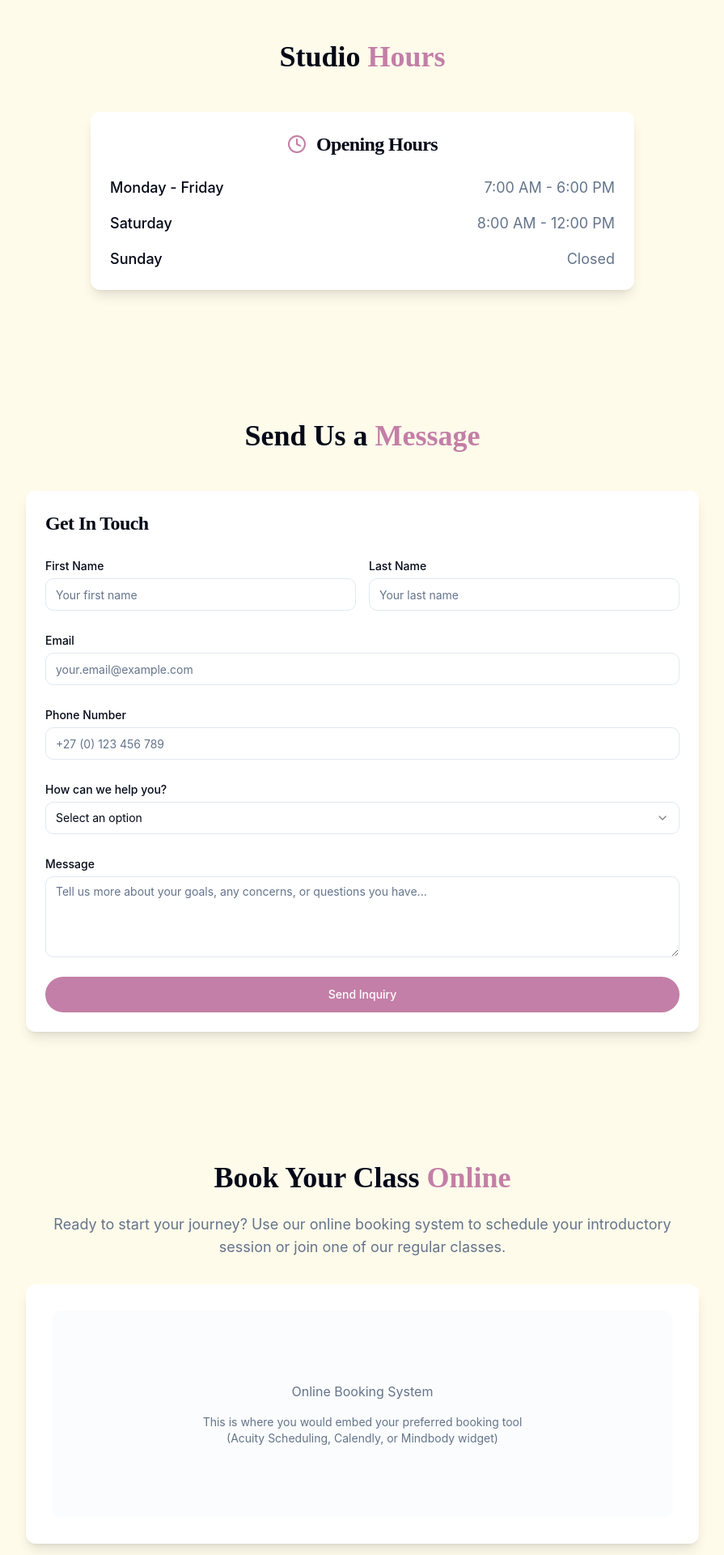
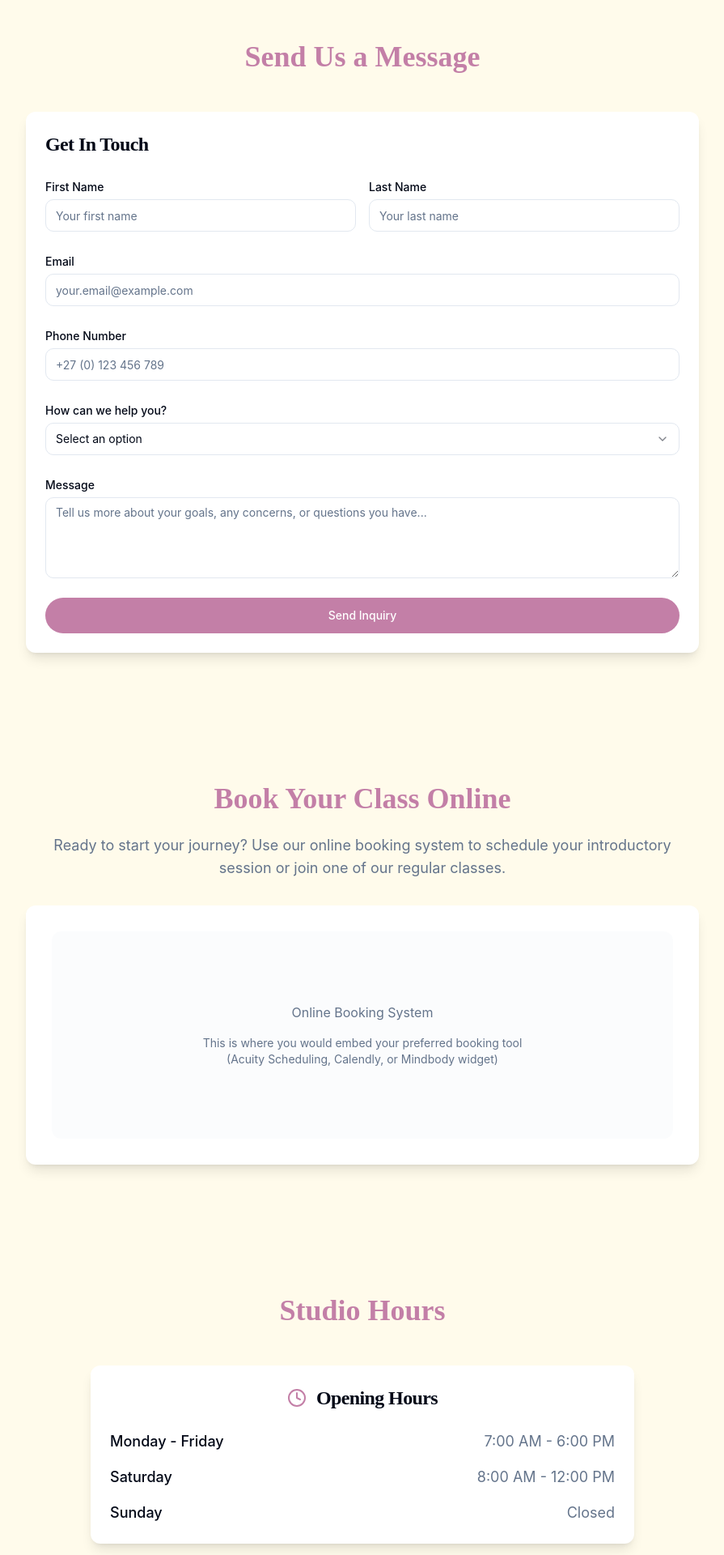
Before and after one commit to s-s-campbell/focus-pilates-wellbeing-hub, a React (Vite) app: page /contact in a window 1280 px wide. Shown: the part 440-2360 px from the top of the page at 81% size, without its empty margins (192-1087 px from the left). Built offline with nearby package versions, Linux system fonts and the light colour scheme.

Commit message:
Implement contact page changes
Apply the changes to the contact page as per the plan.

```diff
--- a/src/pages/Contact.tsx
+++ b/src/pages/Contact.tsx
@@ -1,3 +1,4 @@
+
 import Navigation from '@/components/Navigation';
 import Footer from '@/components/Footer';
 import { Card, CardContent, CardHeader, CardTitle } from '@/components/ui/card';
@@ -7,8 +8,10 @@ import { Label } from '@/components/ui/label';
 import { Textarea } from '@/components/ui/textarea';
 import { Select, SelectContent, SelectItem, SelectTrigger, SelectValue } from '@/components/ui/select';
 import { Clock, Mail, Phone, MapPin } from 'lucide-react';
+
 const Contact = () => {
-  return <div className="min-h-screen">
+  return (
+    <div className="min-h-screen">
       <Navigation />
 
       {/* Hero Section */}
@@ -25,44 +28,11 @@ const Contact = () => {
         </div>
       </section>
 
-      {/* 1. Studio Hours Section */}
+      {/* 1. Send Us a Message Section */}
       <section className="py-20 bg-amber-50">
         <div className="max-w-4xl mx-auto px-4 sm:px-6 lg:px-8">
           <div className="text-center mb-12">
-            <h2 className="font-heading text-3xl md:text-4xl font-bold text-foreground mb-6">
-              Studio <span className="text-primary">Hours</span>
-            </h2>
-          </div>
-          <Card className="border-0 shadow-lg max-w-2xl mx-auto">
-            <CardHeader>
-              <CardTitle className="font-heading text-2xl text-foreground flex items-center justify-center">
-                <Clock className="w-6 h-6 text-primary mr-3" />
-                Opening Hours
-              </CardTitle>
-            </CardHeader>
-            <CardContent className="space-y-4">
-              <div className="flex justify-between items-center text-lg">
-                <span className="text-foreground font-medium">Monday - Friday</span>
-                <span className="text-muted-foreground">7:00 AM - 6:00 PM</span>
-              </div>
-              <div className="flex justify-between items-center text-lg">
-                <span className="text-foreground font-medium">Saturday</span>
-                <span className="text-muted-foreground">8:00 AM - 12:00 PM</span>
-              </div>
-              <div className="flex justify-between items-center text-lg">
-                <span className="text-foreground font-medium">Sunday</span>
-                <span className="text-muted-foreground">Closed</span>
-              </div>
-            </CardContent>
-          </Card>
-        </div>
-      </section>
-
-      {/* 2. Send Us a Message Section */}
-      <section className="py-20 bg-amber-50">
-        <div className="max-w-4xl mx-auto px-4 sm:px-6 lg:px-8">
-          <div className="text-center mb-12">
-            <h2 className="font-heading text-3xl md:text-4xl font-bold text-foreground mb-6">
+            <h2 className="font-heading text-3xl md:text-4xl font-bold text-primary mb-6">
               Send Us a <span className="text-primary">Message</span>
             </h2>
           </div>
@@ -124,10 +94,10 @@ const Contact = () => {
         </div>
       </section>
 
-      {/* 3. Online Booking Section */}
+      {/* 2. Online Booking Section */}
       <section className="py-20 bg-amber-50">
         <div className="max-w-4xl mx-auto px-4 sm:px-6 lg:px-8 text-center">
-          <h2 className="font-heading text-3xl md:text-4xl font-bold text-foreground mb-6">
+          <h2 className="font-heading text-3xl md:text-4xl font-bold text-primary mb-6">
             Book Your Class <span className="text-primary">Online</span>
           </h2>
           <p className="text-lg text-muted-foreground mb-8">
@@ -148,10 +118,43 @@ const Contact = () => {
         </div>
       </section>
 
+      {/* 3. Studio Hours Section */}
+      <section className="py-20 bg-amber-50">
+        <div className="max-w-4xl mx-auto px-4 sm:px-6 lg:px-8">
+          <div className="text-center mb-12">
+            <h2 className="font-heading text-3xl md:text-4xl font-bold text-primary mb-6">
+              Studio <span className="text-primary">Hours</span>
+            </h2>
+          </div>
+          <Card className="border-0 shadow-lg max-w-2xl mx-auto">
+            <CardHeader>
+              <CardTitle className="font-heading text-2xl text-foreground flex items-center justify-center">
+                <Clock className="w-6 h-6 text-primary mr-3" />
+                Opening Hours
+              </CardTitle>
+            </CardHeader>
+            <CardContent className="space-y-4">
+              <div className="flex justify-between items-center text-lg">
+                <span className="text-foreground font-medium">Monday - Friday</span>
+                <span className="text-muted-foreground">7:00 AM - 6:00 PM</span>
+              </div>
+              <div className="flex justify-between items-center text-lg">
+                <span className="text-foreground font-medium">Saturday</span>
+                <span className="text-muted-foreground">8:00 AM - 12:00 PM</span>
+              </div>
+              <div className="flex justify-between items-center text-lg">
+                <span className="text-foreground font-medium">Sunday</span>
+                <span className="text-muted-foreground">Closed</span>
+              </div>
+            </CardContent>
+          </Card>
+        </div>
+      </section>
+
       {/* 4. Map Section */}
       <section className="py-20 bg-amber-50">
         <div className="max-w-4xl mx-auto px-4 sm:px-6 lg:px-8 text-center">
-          <h2 className="font-heading text-3xl md:text-4xl font-bold text-foreground mb-6">
+          <h2 className="font-heading text-3xl md:text-4xl font-bold text-primary mb-6">
             Find Us in <span className="text-primary">Midrand</span>
           </h2>
           <Card className="border-0 shadow-lg p-8">
@@ -173,8 +176,8 @@ const Contact = () => {
       <section className="py-20 bg-amber-50">
         <div className="max-w-4xl mx-auto px-4 sm:px-6 lg:px-8">
           <div className="text-center mb-12">
-            <h2 className="font-heading text-3xl md:text-4xl font-bold text-foreground mb-6">
-              Contact <span className="text-primary">Information</span>
+            <h2 className="font-heading text-3xl md:text-4xl font-bold text-primary mb-6">
+              Can't Find What You're <span className="text-primary">Looking For?</span>
             </h2>
           </div>
           <Card className="border-0 shadow-lg max-w-2xl mx-auto">
@@ -215,6 +218,8 @@ const Contact = () => {
       </section>
 
       <Footer />
-    </div>;
+    </div>
+  );
 };
+
 export default Contact;
```
